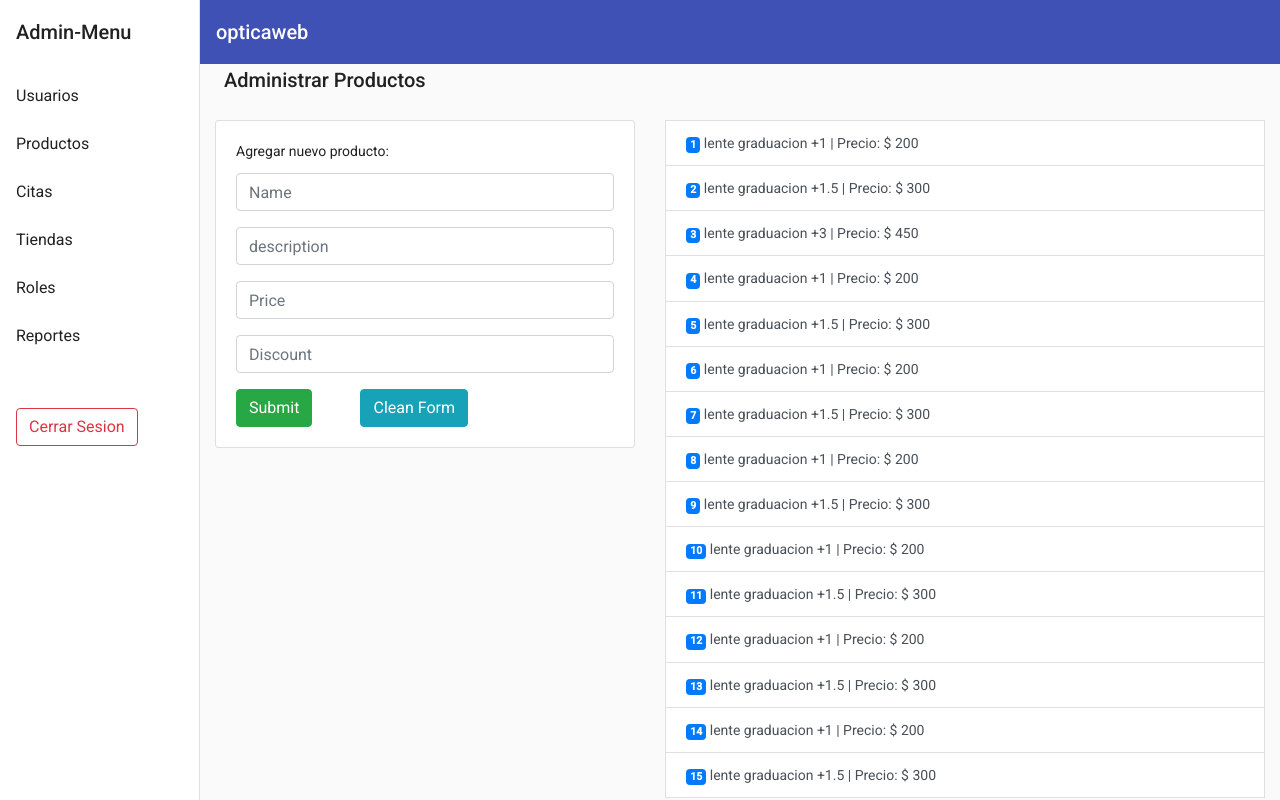
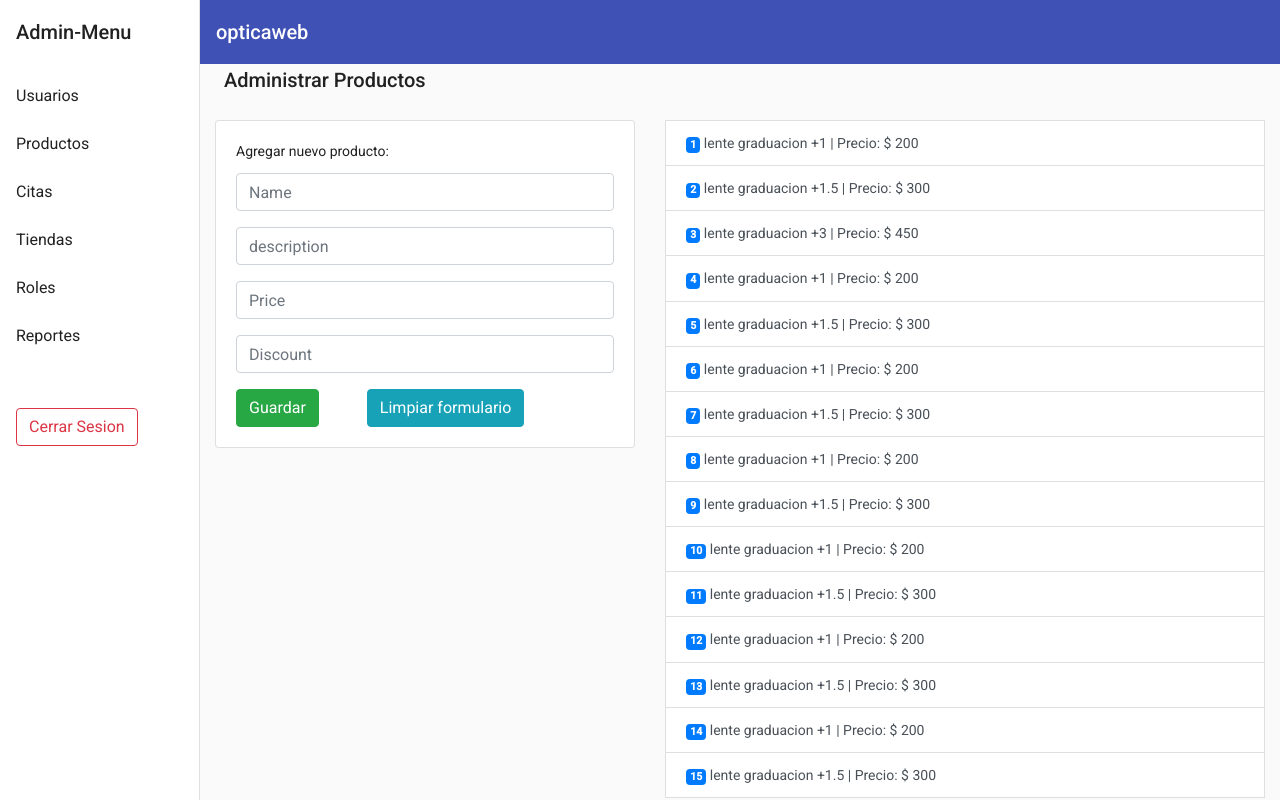
Before and after one commit to ikreduardo/opticaweb, an Angular app: page /Admin/products in a window 1280 px wide. Built offline with nearby package versions, Linux system fonts and the light colour scheme.

Commit message:
detail tables

```diff
--- a/src/app/components/tables/table-products/table-products.component.html
+++ b/src/app/components/tables/table-products/table-products.component.html
@@ -20,15 +20,15 @@
                         <input type="text" [(ngModel)]="selectedProduct.discount" placeholder="Discount" class="form-control mt-1">
                     </div>
                     <button (click)="addOrEdit()" class="btn btn-success">
-                        Submit
+                        Guardar
                     </button>
                     <button *ngIf="selectedProduct.id !== 0"
                      class="btn btn-danger ml-2"
                      (click)="delete()">
-                        Delete
+                        Eliminar
                     </button>
                     <button (click)="cleanForm()" class="btn btn-info ml-5">
-                        Clean Form
+                        Limpiar formulario
                     </button>
                 </div>
             </div>
--- a/src/app/components/tables/table-rol/table-rol.component.html
+++ b/src/app/components/tables/table-rol/table-rol.component.html
@@ -14,15 +14,15 @@
                         <input type="text" [(ngModel)]="selectedRol.details" placeholder="Details" class="form-control mt-1">
                     </div>
                     <button (click)="addOrEdit()" class="btn btn-success">
-                        Submit
+                        Guardar
                     </button>
                     <button *ngIf="selectedRol.id !== 0"
                      class="btn btn-danger ml-2"
                      (click)="delete()">
-                        Delete
+                        Eliminar
                     </button>
                     <button (click)="cleanForm()" class="btn btn-info ml-5">
-                        Clean Form
+                        Limpiar
                     </button>
                 </div>
             </div>
--- a/src/app/components/tables/table-services/table-services.component.html
+++ b/src/app/components/tables/table-services/table-services.component.html
@@ -23,15 +23,15 @@
                         <input type="text" [(ngModel)]="selectedService.img" placeholder="Img" class="form-control mt-1">
                     </div>
                     <button (click)="addOrEdit()" class="btn btn-success">
-                        Submit
+                        Guardar
                     </button>
                     <button *ngIf="selectedService.id !== 0"
                      class="btn btn-danger ml-2"
                      (click)="delete()">
-                        Delete
+                        Eliminar
                     </button>
                     <button (click)="cleanForm()" class="btn btn-info ml-5">
-                        Clean Form
+                        Limpiar
                     </button>
                 </div>
             </div>
--- a/src/app/components/tables/table-users/table-users.component.html
+++ b/src/app/components/tables/table-users/table-users.component.html
@@ -34,15 +34,15 @@
                           </select>
                     </div>
                     <button (click)="getuser()" class="btn btn-success">
-                        Submit
+                        Guardar
                     </button>
                     <button *ngIf="selectedUser.id !== 0"
                      class="btn btn-danger ml-2"
                      (click)="delete()">
-                        Delete
+                        Eliminar
                     </button>
                     <button (click)="cleanForm()" class="btn btn-info ml-5">
-                        Clean Form
+                        Limpiar formulario
                     </button>
                 </div>
             </div>
```
